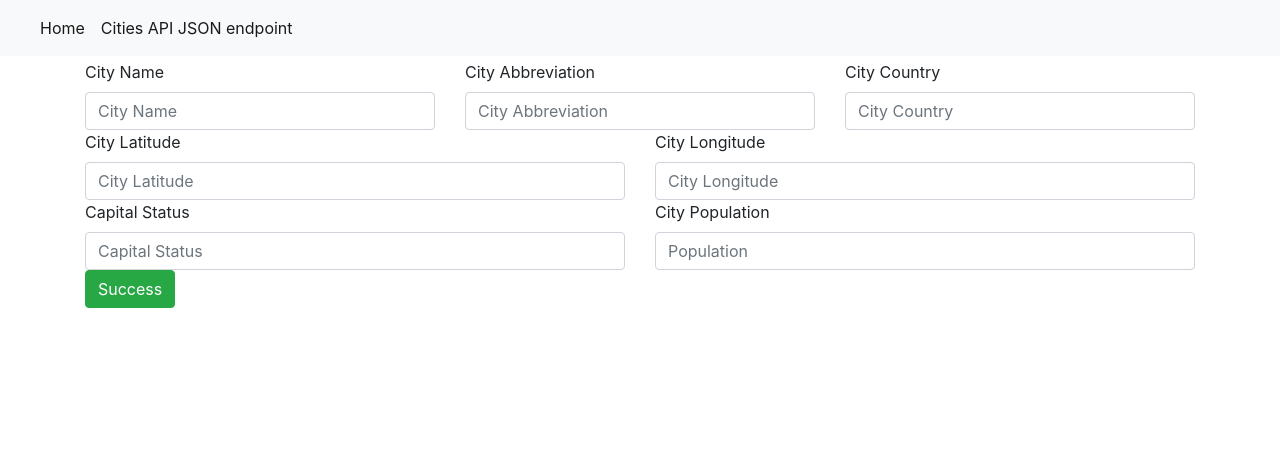
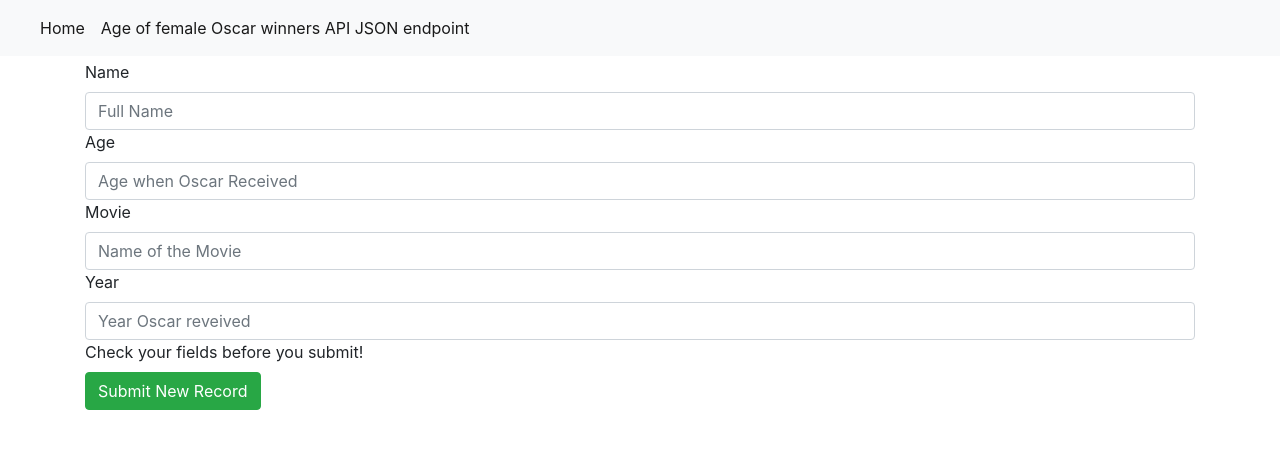
Before and after one commit to IS-601862/PythonDockerFlaskPycharm, a Flask app: page /cities/new in a window 1280 px wide. Shown: the top 449 px of the page. Run offline with Flask 2, Linux system fonts and the light colour scheme; some libraries are stand-ins or nearby versions.

Commit message:
html templates created

```diff
--- a/app/templates/layout.html
+++ b/app/templates/layout.html
@@ -23,9 +23,10 @@
 
 <nav class="navbar navbar-expand-lg navbar-light bg-light mb-1">
     <a class="navbar-brand" href="#">{% if user %}{{ user.username }}'s Homepage{% else %}
-    <title>Welcome to Akmal's Homepage</title>
+        <title>Welcome to My Homepage</title>
         {% endif %}</a>
-  <button aria-controls="navbarNavDropdown" aria-expanded="false" aria-label="Toggle navigation" class="navbar-toggler" data-target="#navbarNavDropdown" data-toggle="collapse" type="button">
+    <button aria-controls="navbarNavDropdown" aria-expanded="false" aria-label="Toggle navigation"
+            class="navbar-toggler" data-target="#navbarNavDropdown" data-toggle="collapse" type="button">
         <span class="navbar-toggler-icon"></span>
     </button>
     <div class="collapse navbar-collapse" id="navbarNavDropdown">
@@ -34,7 +35,8 @@
                 <a class="nav-link" href="#">Home <span class="sr-only">(current)</span></a>
             </li>
             <li class="nav-item active">
-        <a class="nav-link" href="api/cities">Cities API JSON endpoint <span class="sr-only">(current)</span></a>
+                <a class="nav-link" href="api/cities">Age of female Oscar winners API JSON endpoint <span
+                        class="sr-only">(current)</span></a>
             </li>
 
         </ul>
--- a/app/templates/new.html
+++ b/app/templates/new.html
@@ -1,45 +1,38 @@
 {% extends "layout.html" %}
 {% block content %}
+
 <form action="/cities/new" method="POST">
     <div class="row">
         <div class="col">
-            <label for="fldName">City Name</label>
-            <input id="fldName" type="text" class="form-control" placeholder="City Name" name="fldName">
-        </div>
-        <div class="col">
-            <label for="fldAbbreviation">City Abbreviation</label>
-            <input id="fldAbbreviation" t ype="text" class="form-control" placeholder="City Abbreviation"
-                   name="fldAbbreviation">
-        </div>
-        <div class="col">
-            <label for="fldCountry">City Country</label>
-            <input id="fldCountry" type="text" class="form-control" placeholder="City Country" name="fldCountry">
-        </div>
-    </div>
-
-    <div class="row">
-        <div class="col">
-            <label for="fldLat">City Latitude</label>
-            <input id="fldLat" type="text" class="form-control" placeholder="City Latitude" name="fldLat">
-        </div>
-        <div class="col">
-            <label for="fldlong">City Longitude</label>
-            <input id="fldlong" type="text" class="form-control" placeholder="City Longitude" name="fldLong">
+            <label for="Name">Name</label>
+            <input id="Name" type="text" class="form-control" placeholder="Full Name" name="Name">
         </div>
     </div>
     <div class="row">
         <div class="col">
-            <label for="fldCapitalStatus">Capital Status</label>
-
-            <input id="fldCapitalStatus" type="text" class="form-control" placeholder="Capital Status "
-                   name="fldCapitalStatus">
-        </div>
-        <div class="col">
-            <label for="fldPopulation">City Population</label>
-            <input id="fldPopulation" type="text" class="form-control" placeholder="Population" name="fldPopulation">
+            <label for="Age">Age</label>
+            <input id="Age" type="text" class="form-control" placeholder="Age when Oscar Received" name="Age">
         </div>
     </div>
-    <button type="submit" class="btn btn-success">Success</button>
+    <div class="row">
+        <div class="col">
+            <label for="Movie">Movie</label>
+            <input id="Movie" type="text" class="form-control" placeholder="Name of the Movie" name="Movie">
+        </div>
+    </div>
+    <div class="row">
+        <div class="col">
+            <label for="Year">Year</label>
+            <input id="Year" type="text" class="form-control" placeholder="Year Oscar reveived" name="Year">
+        </div>
+    </div>
+    <div class="row">
+        <div class="col">
+            <label>Check your fields before you submit!</label>
+        </div>
+    </div>
+
+    <button type="submit" class="btn btn-success">Submit New Record</button>
 
 </form>
 
```
Also changed, not shown: app/templates/edit.html (+17 -26 lines), app/templates/index.html (+9 -15 lines), app/templates/view.html (+9 -8 lines). Lines whose indentation alone changed are shown as unchanged.
